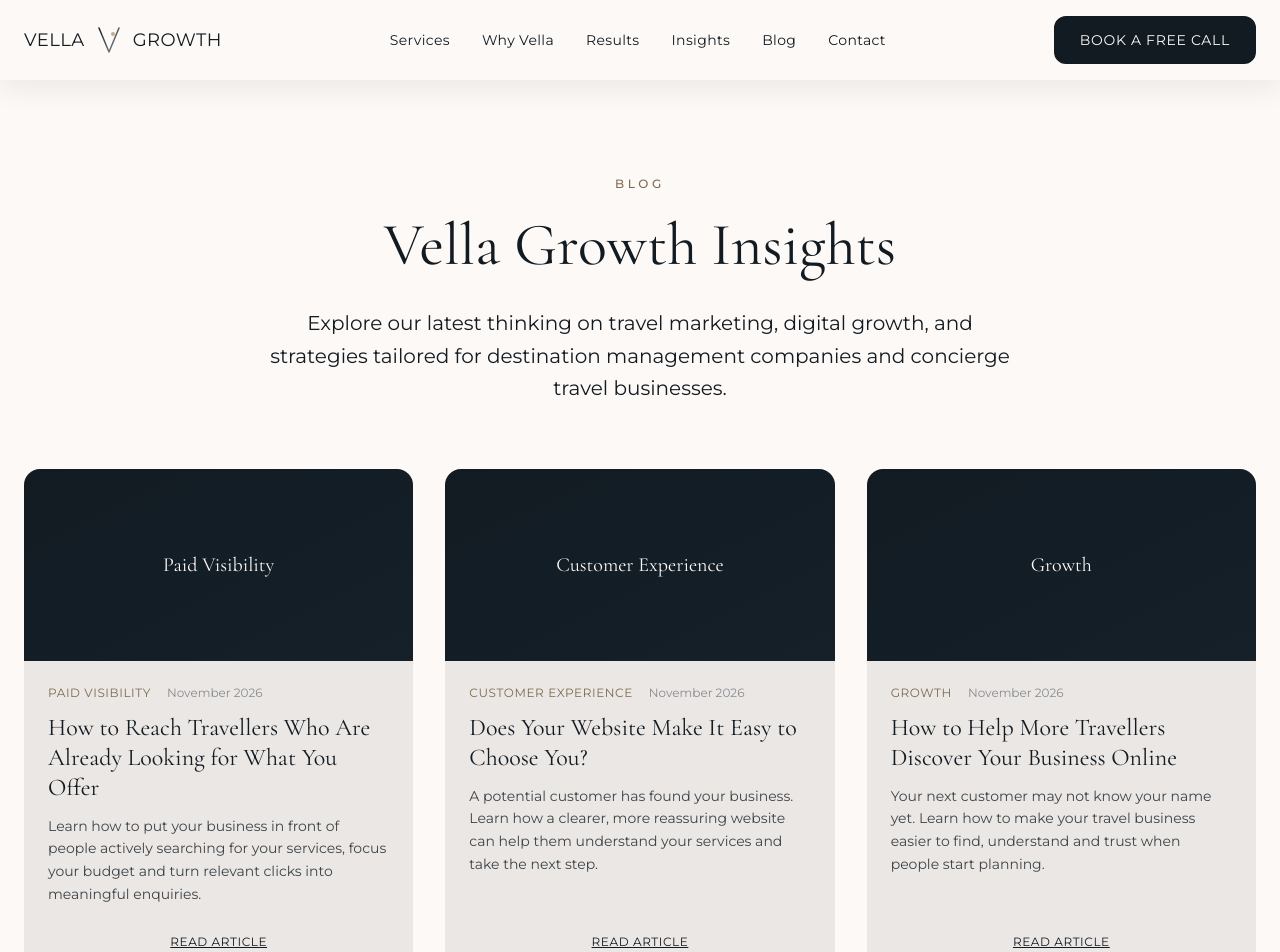
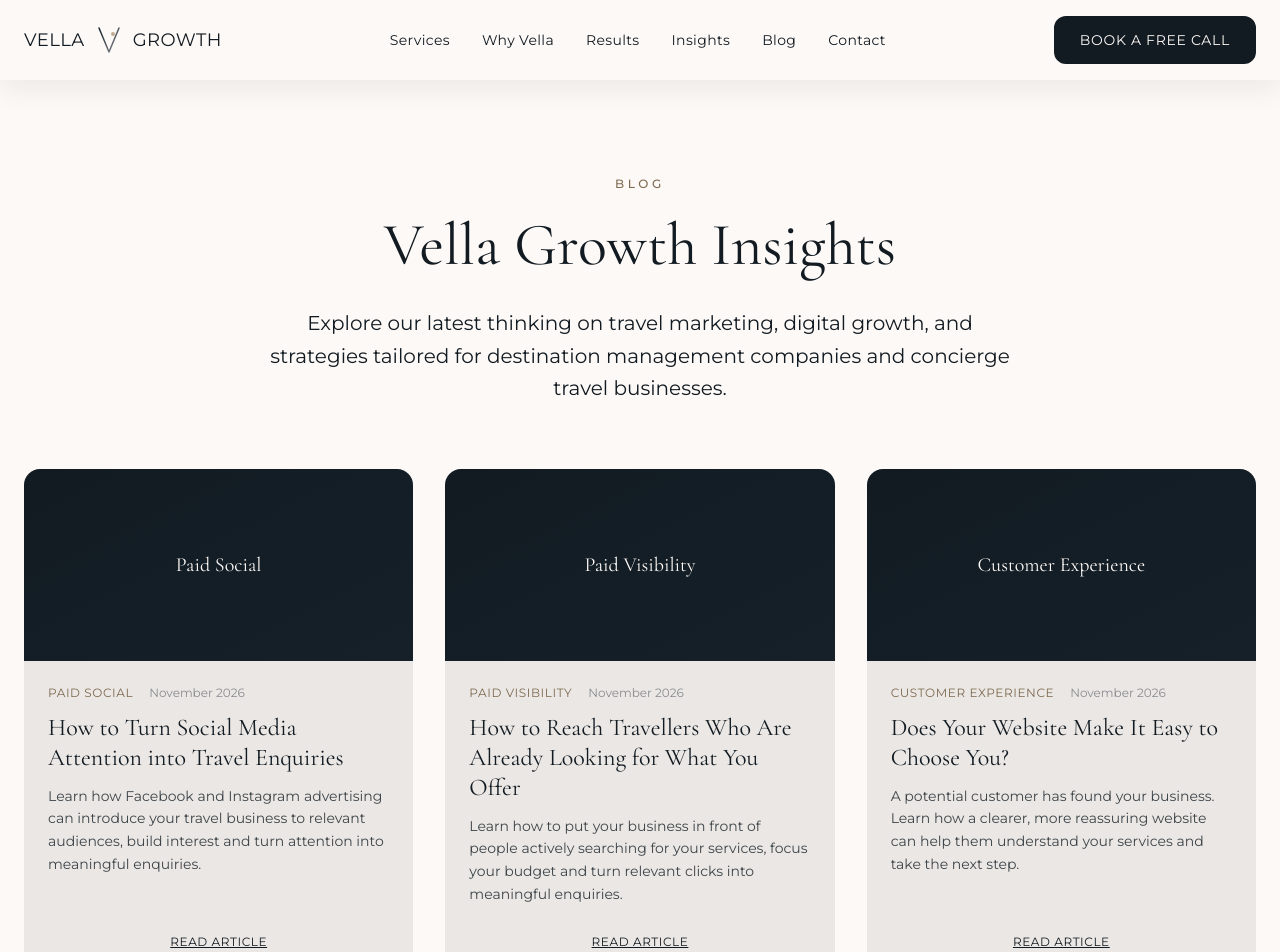
Before and after one commit to lasuamont/vellagrowthagency, a Next.js app: page /blog in a window 1280 px wide. Shown: the top 952 px of the page. Built offline with nearby package versions, Linux system fonts and the light colour scheme.

Commit message:
Feature Meta advertising article in blog

```diff
--- a/src/app/blog/page.tsx
+++ b/src/app/blog/page.tsx
@@ -17,6 +17,14 @@ interface ArticleCard {
 }
 
 const articles: ArticleCard[] = [
+  {
+    id: "turn-social-attention-into-travel-enquiries",
+    title: "How to Turn Social Media Attention into Travel Enquiries",
+    excerpt: "Learn how Facebook and Instagram advertising can introduce your travel business to relevant audiences, build interest and turn attention into meaningful enquiries.",
+    date: "November 2026",
+    category: "Paid Social",
+    href: "/blog/turn-social-attention-into-travel-enquiries",
+  },
   {
     id: "reach-travellers-ready-to-search",
     title: "How to Reach Travellers Who Are Already Looking for What You Offer",
```
